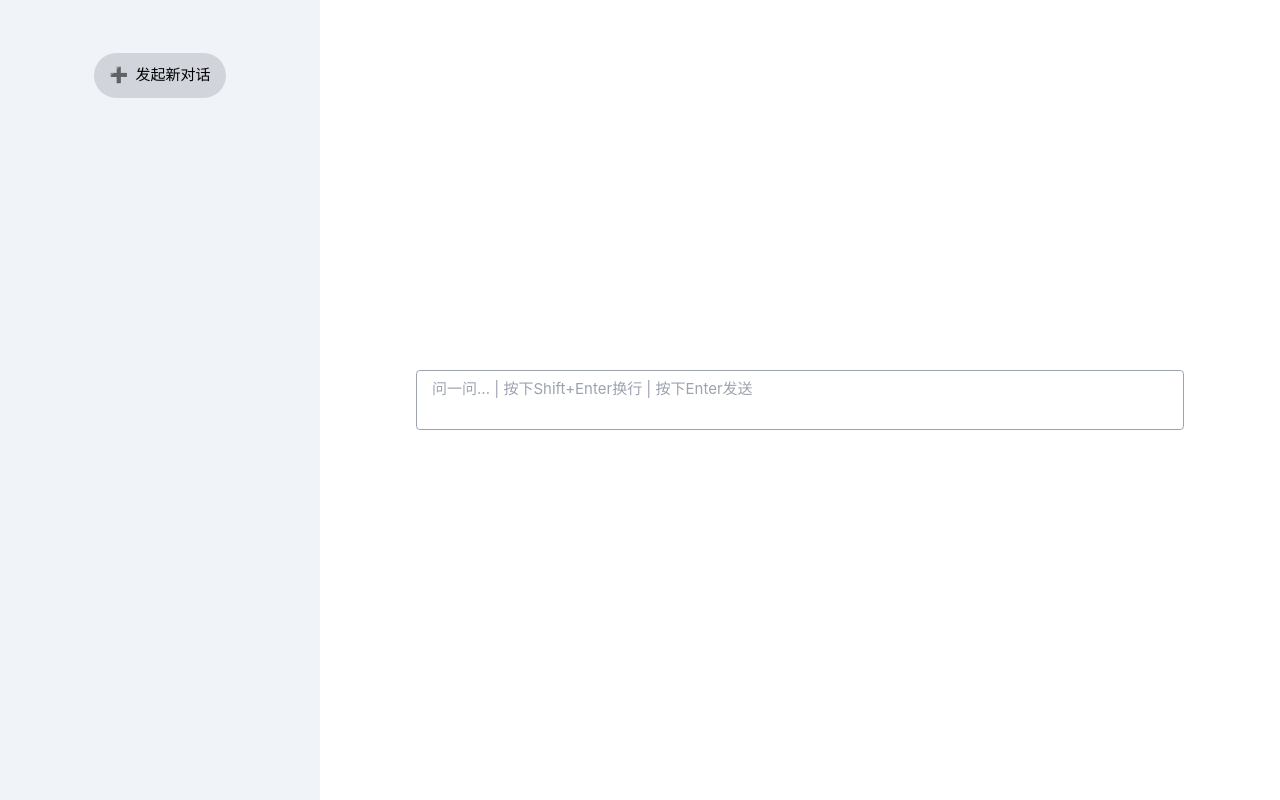
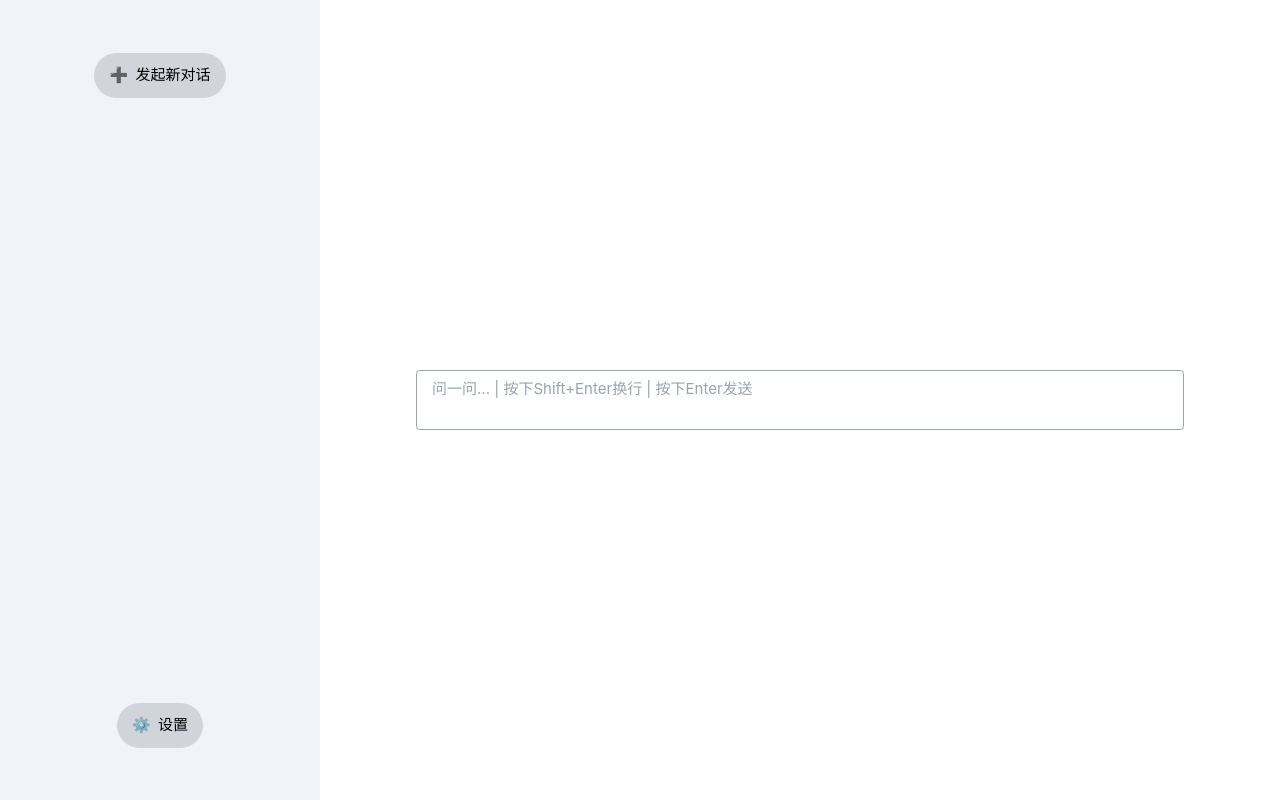
Before and after one commit to xzlsq/myChatBotDemo, a Vue app: page / in a window 1280 px wide. Built offline with nearby package versions, Linux system fonts and the light colour scheme; the HTML template or start-up script is replaced by a standard one.

Commit message:
添加进入设置页面的UI

```diff
--- a/src/views/HomeView.vue
+++ b/src/views/HomeView.vue
@@ -41,6 +41,9 @@ onMounted(() => {
           {{ chat.title }}
         </RouterLink>
       </div>
+      <button @click="router.push('/setting')" class="bg-gray-300 w-fit px-4 py-2 h-12 rounded-full flex items-center justify-center gap-2">
+        <span>⚙️</span>设置
+      </button>
     </div>
     <div name="输出框" class="grow overflow-hidden flex flex-col items-center justify-center">
       <RouterView></RouterView>
```
